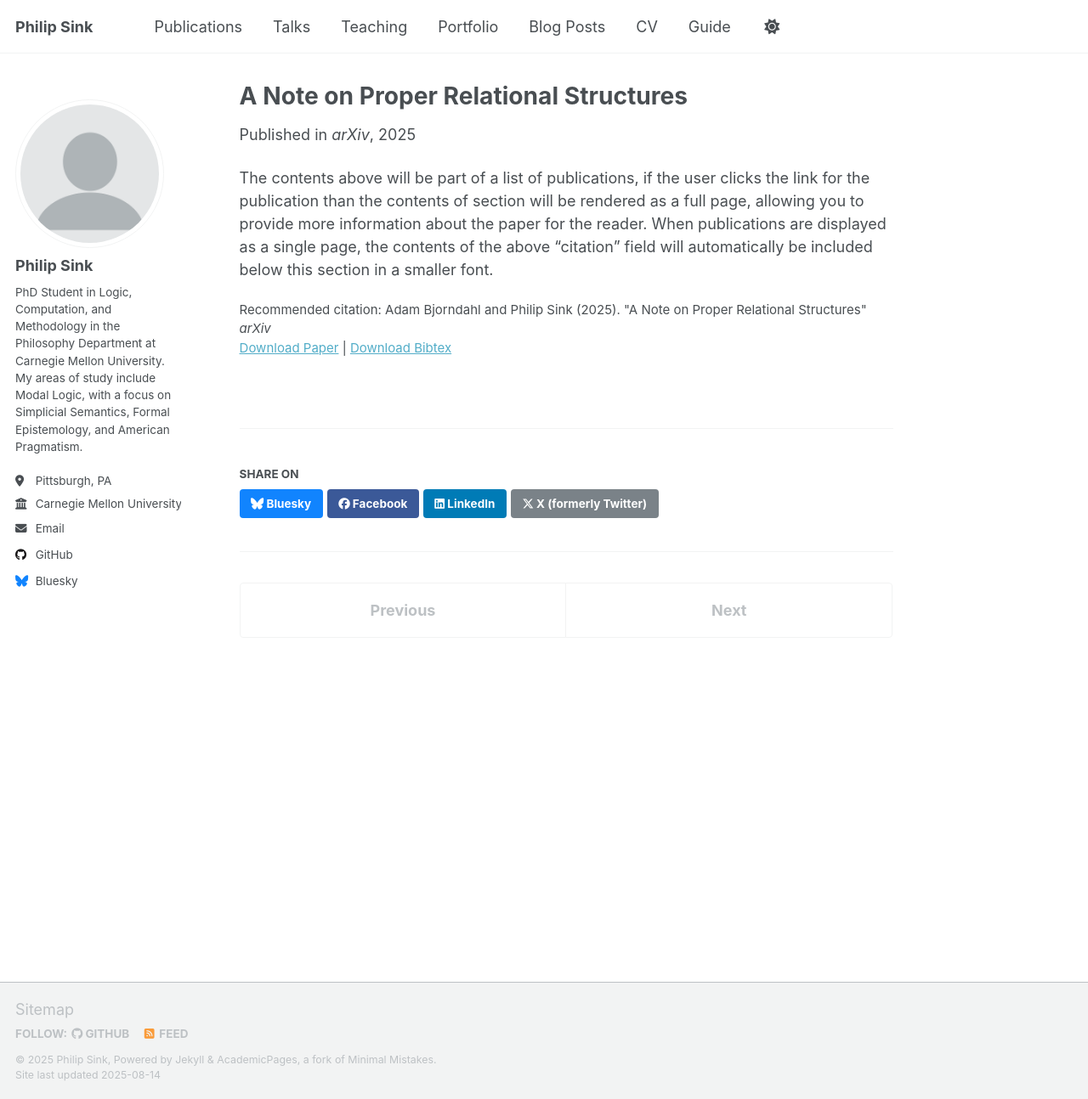
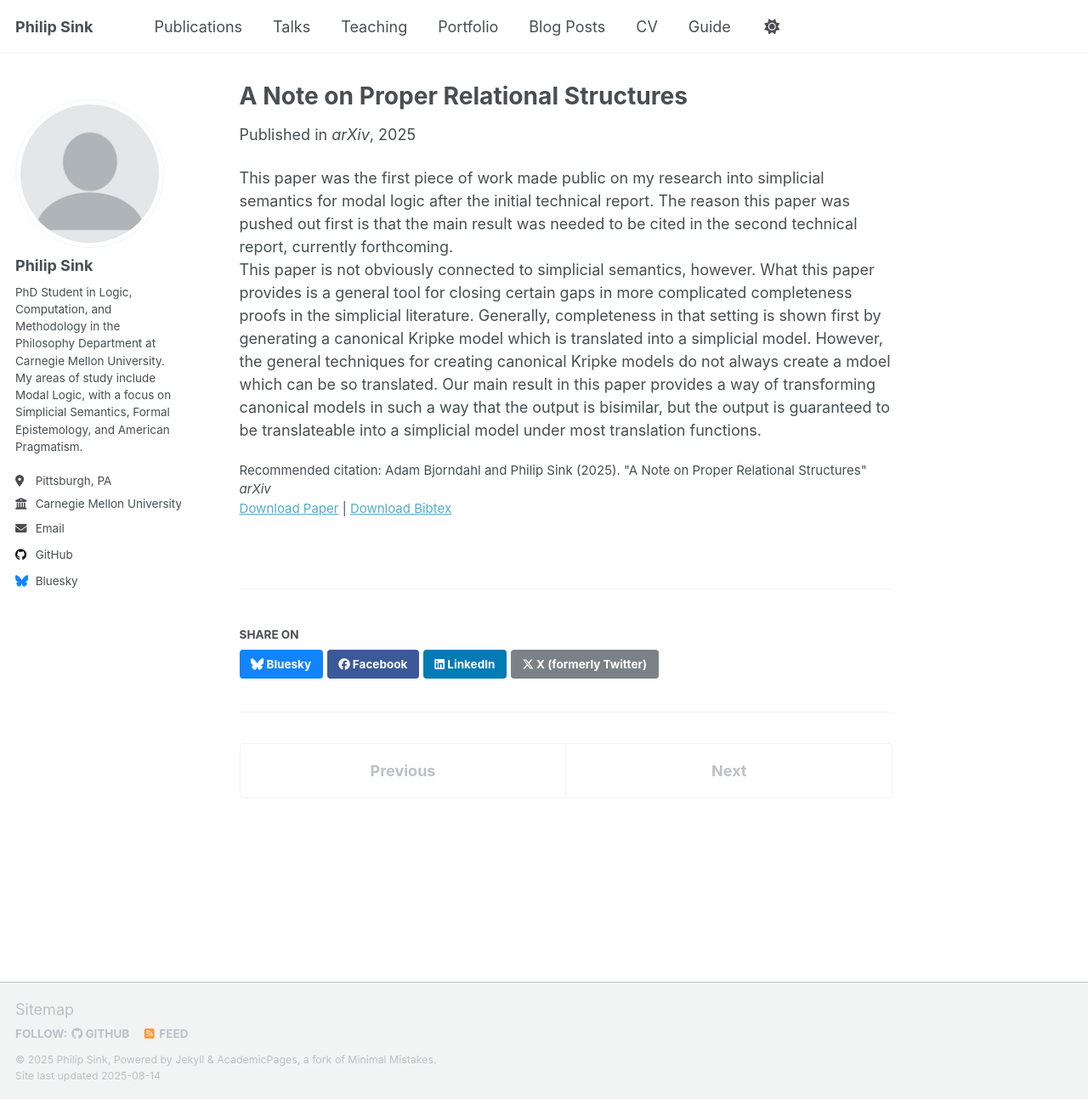
Before and after one commit to Philip-Sink/Philip-Sink.github.io, a Jekyll site: the page built from _publications/2025-06-20-A-Note-on-Proper-Relational-Structures.md, in a window 1280 px wide and 1294 px high. Shown: the whole window at 85% size. Built offline with Jekyll 4.4.1, drawn with Linux system fonts in a browser that asks for light colours; a script that is not in the unit is left out.

Commit message:
Update 2025-06-20-A-Note-on-Proper-Relational-Structures.md

```diff
--- a/_publications/2025-06-20-A-Note-on-Proper-Relational-Structures.md
+++ b/_publications/2025-06-20-A-Note-on-Proper-Relational-Structures.md
@@ -11,4 +11,6 @@ paperurl: 'https://arxiv.org/pdf/2506.17142'
 bibtexurl: 'https://arxiv.org/abs/2506.17142'
 citation: 'Adam Bjorndahl and Philip Sink (2025). &quot;A Note on Proper Relational Structures&quot; <i>arXiv</i> '
 ---
-The contents above will be part of a list of publications, if the user clicks the link for the publication than the contents of section will be rendered as a full page, allowing you to provide more information about the paper for the reader. When publications are displayed as a single page, the contents of the above "citation" field will automatically be included below this section in a smaller font.
+This paper was the first piece of work made public on my research into simplicial semantics for modal logic after the initial technical report. The reason this paper was pushed out first is that the main result was needed to be cited in the second technical report, currently forthcoming.
+\\
+This paper is not obviously connected to simplicial semantics, however. What this paper provides is a general tool for closing certain gaps in more complicated completeness proofs in the simplicial literature. Generally, completeness in that setting is shown first by generating a canonical Kripke model which is translated into a simplicial model. However, the general techniques for creating canonical Kripke models do not always create a mdoel which can be so translated. Our main result in this paper provides a way of transforming canonical models in such a way that the output is bisimilar, but the output is guaranteed to be translateable into a simplicial model under most translation functions.
```
